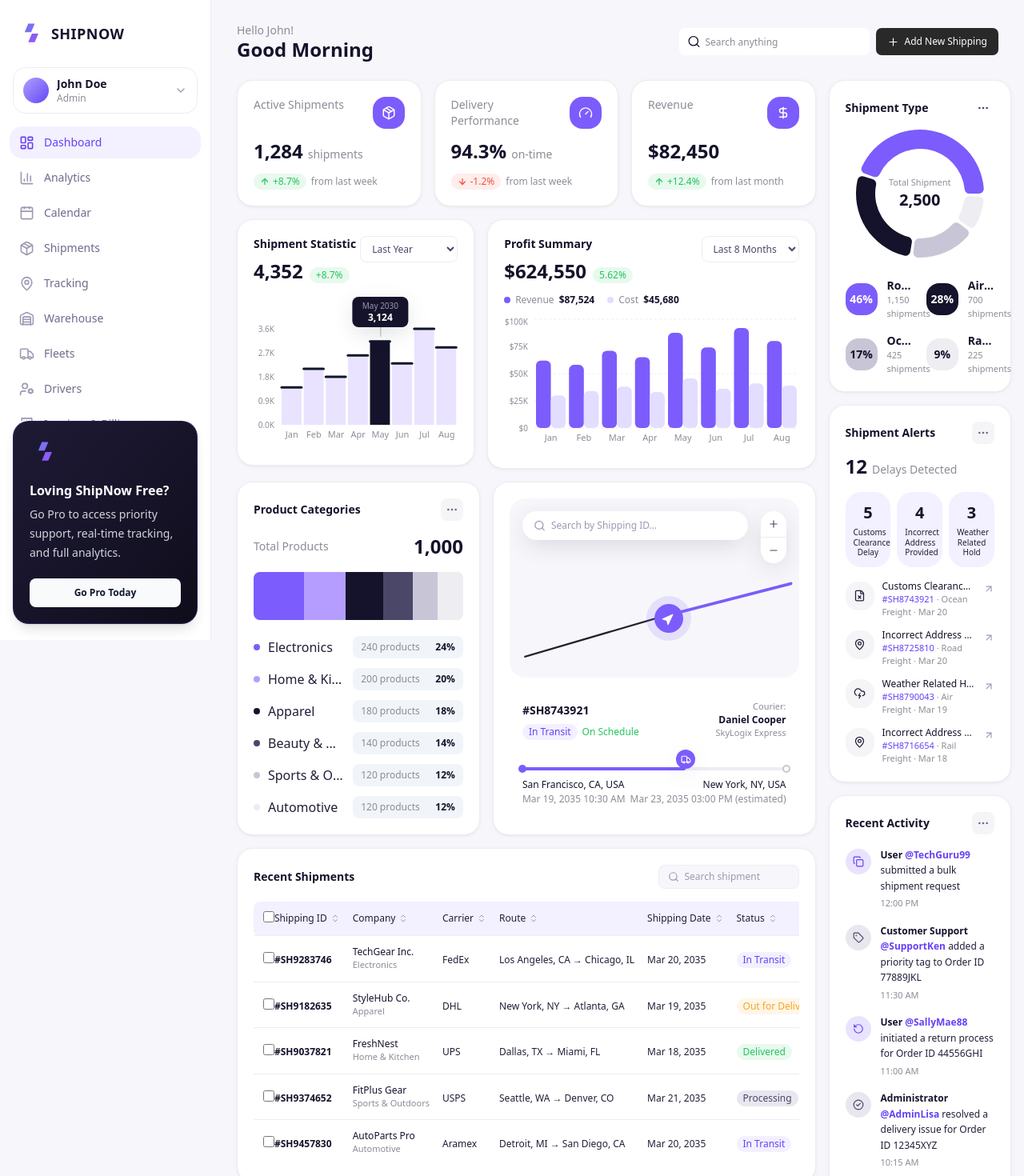
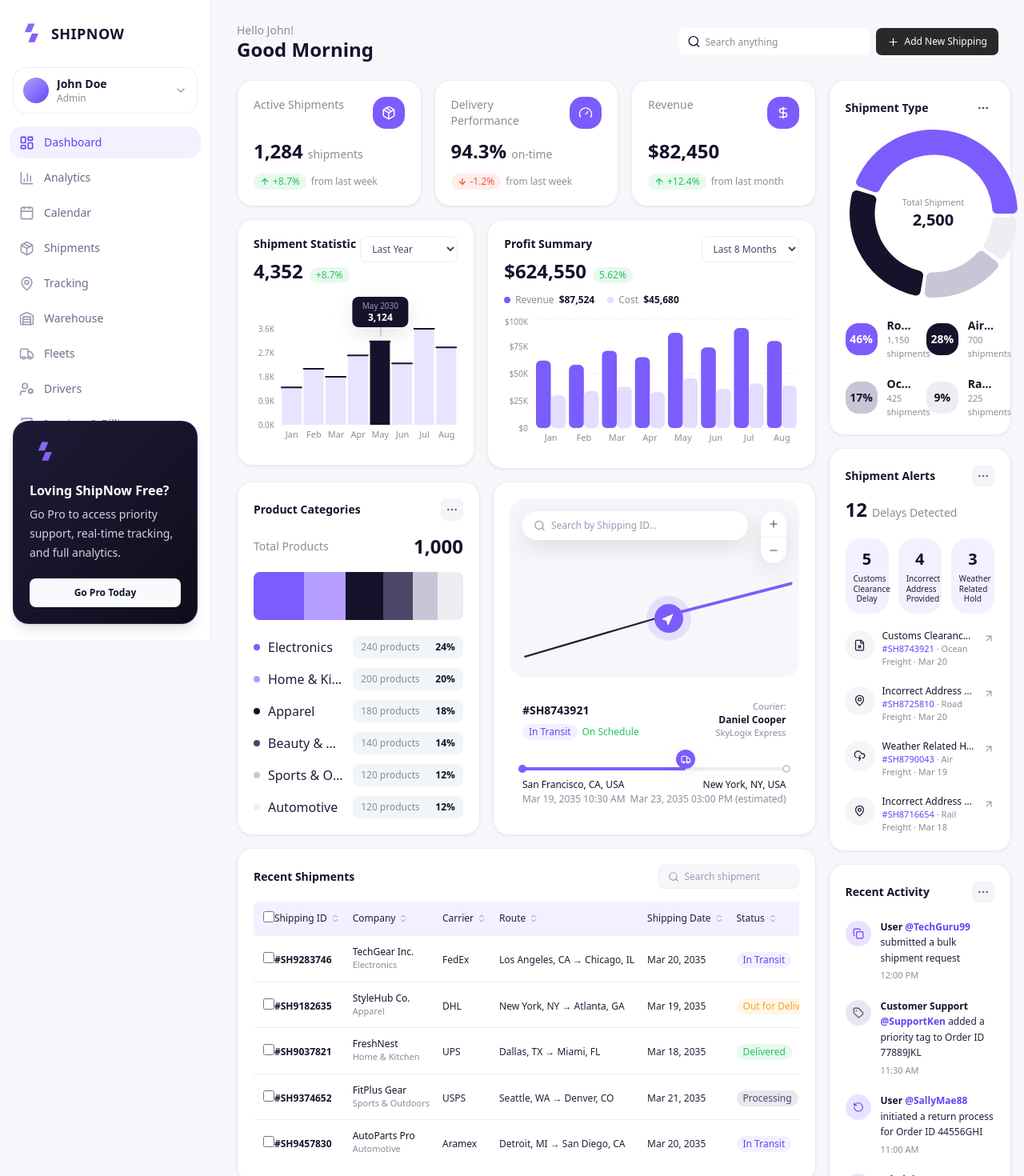
Before and after one commit to masumbillah06/ship-now, a Next.js app: page /dashboard in a window 1280 px wide. Shown: the top 1470 px of the page at 80% size. Built offline with nearby package versions, Linux system fonts and the light colour scheme.

Commit message:
Some Visual Changes

```diff
--- a/components/RecentActivity.tsx
+++ b/components/RecentActivity.tsx
@@ -23,7 +23,7 @@ function iconForAction(action: string) {
 
 export function RecentActivity() {
   return (
-    <div className="card">
+    <div className="card py-5">
       <div className="flex items-center justify-between">
         <p className="card-title">Recent Activity</p>
         <button
@@ -35,7 +35,7 @@ export function RecentActivity() {
         </button>
       </div>
 
-      <ul className="mt-4 space-y-4">
+      <ul className="mt-5 space-y-5">
         {recentActivity.map((a, i) => {
           const Icon = iconForAction(a.action);
           return (
--- a/components/ShipmentAlerts.tsx
+++ b/components/ShipmentAlerts.tsx
@@ -20,7 +20,7 @@ function iconForReason(reason: string) {
 
 export function ShipmentAlerts() {
   return (
-    <div className="card">
+    <div className="card py-5">
       <div className="flex items-center justify-between">
         <p className="card-title">Shipment Alerts</p>
         <button
@@ -39,7 +39,7 @@ export function ShipmentAlerts() {
         <span className="text-sm text-muted">{shipmentAlerts.totalLabel}</span>
       </div>
 
-      <div className="mt-4 grid grid-cols-3 gap-2">
+      <div className="mt-5 grid grid-cols-3 gap-3">
         {shipmentAlerts.summary.map((s) => (
           <div
             key={s.label}
@@ -53,7 +53,7 @@ export function ShipmentAlerts() {
         ))}
       </div>
 
-      <ul className="mt-4 space-y-3">
+      <ul className="mt-5 space-y-5">
         {shipmentAlerts.items.map((item) => {
           const Icon = iconForReason(item.reason);
           return (
--- a/components/Sidebar.tsx
+++ b/components/Sidebar.tsx
@@ -175,7 +175,7 @@ export function Sidebar({
         {/* User — hidden when collapsed (tablet rail shows icons only, no profile) */}
         {!collapsed && (
           <div className="mx-4 mb-4 flex items-center gap-2.5 rounded-xl border border-line px-3 py-2.5">
-            <div className="h-8 w-8 shrink-0 rounded-full bg-gradient-to-br from-primary-300 to-primary-600" />
+            <div className="h-8 w-8 shrink-0 rounded-full bg-linear-to-br from-primary-300 to-primary-600" />
             <div className="min-w-0 flex-1">
               <p className="truncate text-sm font-semibold text-ink-900">
                 {currentUser.name}
--- a/components/charts/ShipmentStatisticChart.tsx
+++ b/components/charts/ShipmentStatisticChart.tsx
@@ -43,7 +43,7 @@ const CustomBar = (props: RectangleProps) => {
         x2={x + width}
         y2={y}
         stroke="#0F172A" // slate-900
-        strokeWidth={3}
+        strokeWidth={2}
         strokeLinecap="round"
       />
     </g>
@@ -83,7 +83,7 @@ export function ShipmentStatisticChart() {
         </select>
       </div>
 
-      <div className="relative mt-4 h-[190px]">
+      <div className="relative mt-4 h-47.5">
         {/* Peak Tooltip */}
         <div
           className="pointer-events-none absolute top-0 z-10 flex -translate-x-1/2 flex-col items-center"
--- a/components/charts/ShipmentTypeChart.tsx
+++ b/components/charts/ShipmentTypeChart.tsx
@@ -18,7 +18,7 @@ export function ShipmentTypeChart() {
   const totalValue = shipmentType.data.reduce((sum, d) => sum + d.value, 0);
 
   return (
-    <div className="card">
+    <div className="card py-5">
       <div className="flex items-center justify-between">
         <p className="card-title">Shipment Type</p>
         <button className="flex h-7 w-7 items-center justify-center rounded-lg bg-surface-100 text-ink-500">
@@ -26,7 +26,7 @@ export function ShipmentTypeChart() {
         </button>
       </div>
 
-      <div className="relative mx-auto mt-2 h-[170px] w-[170px]">
+      <div className="relative mx-auto mt-2 h-55 w-55">
         <ResponsiveContainer width="100%" height="100%">
           <PieChart>
             <Pie
@@ -55,7 +55,7 @@ export function ShipmentTypeChart() {
         </div>
       </div>
 
-      <div className="mt-5 grid grid-cols-2 gap-x-4 gap-y-4">
+      <div className="mt-5 grid grid-cols-2 gap-x-4 gap-y-5">
         {shipmentType.data.map((d) => {
           const percent =
             d.percent ?? Math.round((d.value / totalValue) * 100);
```
